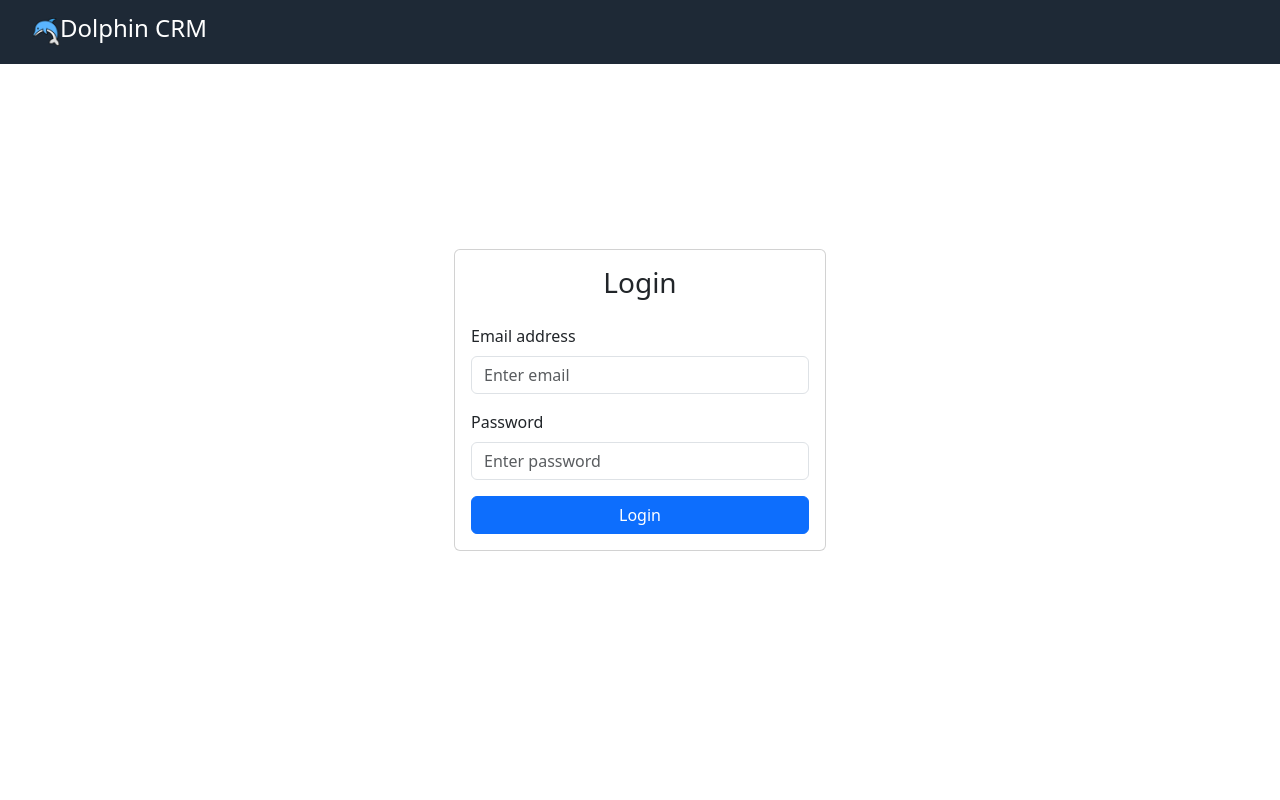
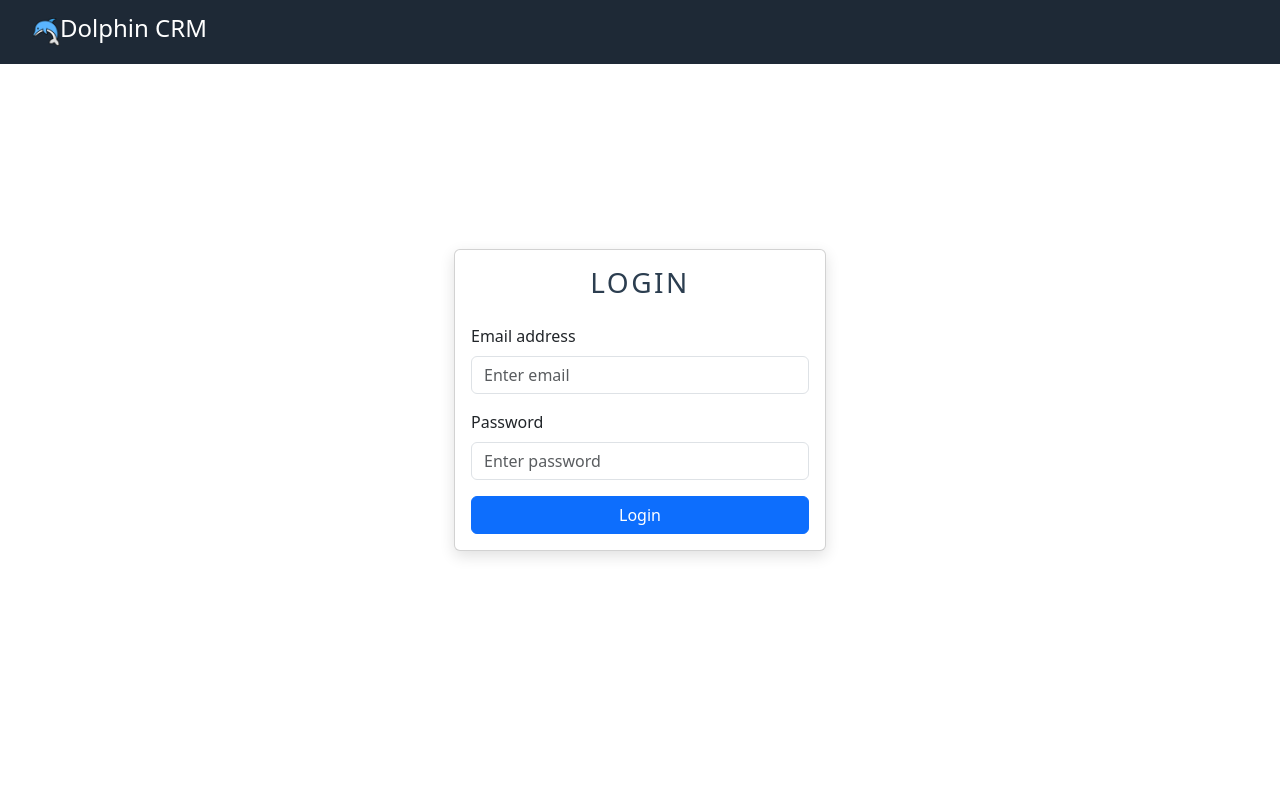
Before and after one commit to JordanCampbell1/Dolphin-CRM, a PHP site: page / in a window 1280 px wide. Run offline with PHP 8.4, Linux system fonts and the light colour scheme; data that the repository does not hold is empty.

Commit message:
small changes

```diff
--- a/public/css/styles-index.css
+++ b/public/css/styles-index.css
@@ -1,4 +1,12 @@
 /* styles-index.css */
+:root{
+--color_card_background:#e0e0e0;
+--hover_color:rgb(177, 177, 177);
+--globalbg_color:#f2f4f5;
+--card_hover_color:rgba(80, 80, 80, 0.8);
+
+
+}
 body {
   display: flex;
   flex-direction: column;
@@ -79,4 +87,21 @@ body {
 }
 .card{
   animation: fadeIn 0.6s ease-out;
+  box-shadow: 0 5px 15px var(--color_card_background);
 }
+
+.card:hover{
+  transform: translateY(-2px);
+  box-shadow: 0 8px 16px var(--hover_color),0 8px 16px var(--card_hover_color);
+  transition: all 0.2s ease;
+
+}
+
+.card-title{
+  text-transform: uppercase;
+  letter-spacing: 2.5px;
+  text-align: center;
+  color: #2c3e50;
+  position: relative;
+  margin-bottom: 1.25rem;
+}
```
